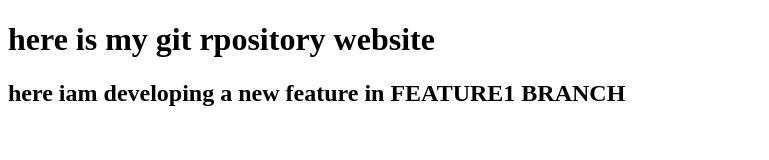
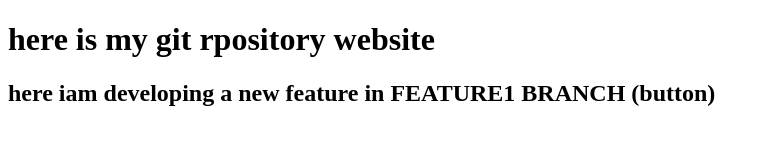
Before and after one commit to mainakeepaul/local-repo-upload, a plain HTML site: page index.html in a window 1280 px wide. Shown: the whole page, without its empty margins (0-769 px from the left). Drawn offline with Linux system fonts and the light colour scheme.

Commit message:
resolving merge conflicts

```diff
--- a/index.html
+++ b/index.html
@@ -7,7 +7,7 @@
 </head>
 <body>
     <h1>here is my git rpository website</h1>
-    <h2>here iam developing a new feature in FEATURE1 BRANCH </h2>
+    <h2>here iam developing a new feature in FEATURE1 BRANCH (button)</h2>
 </body>
 
 </html>
```
